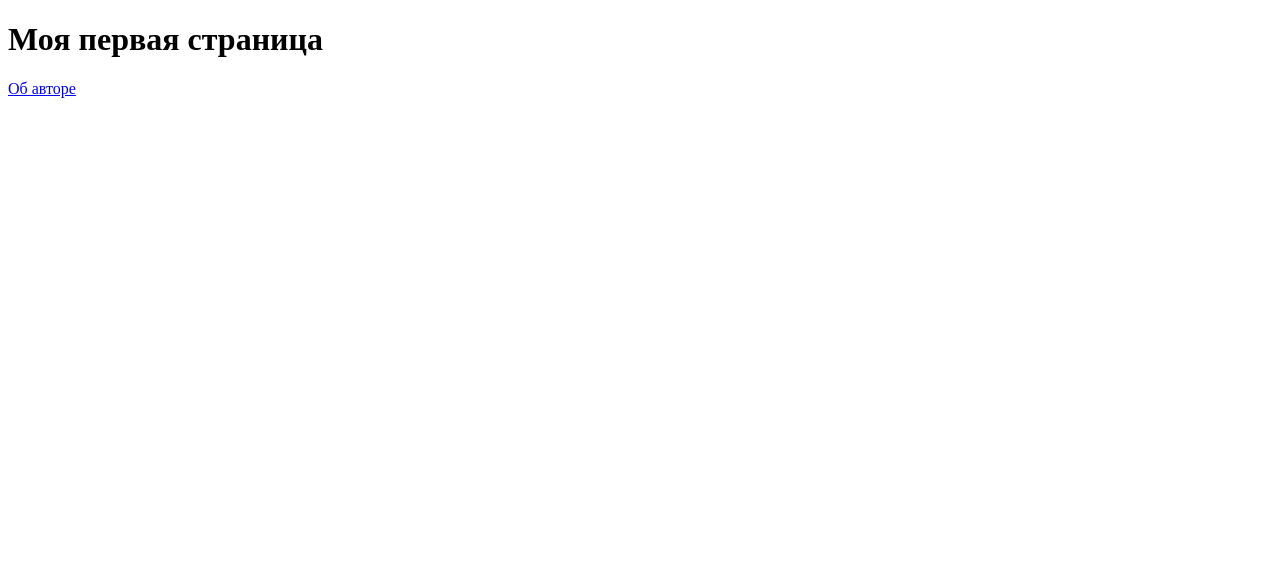
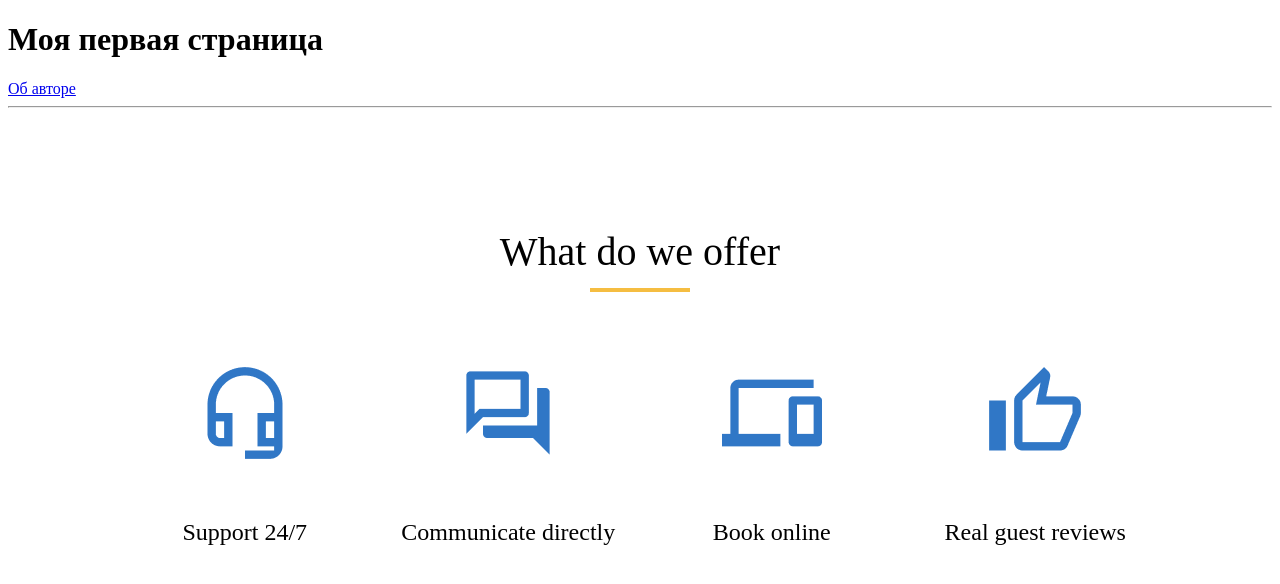
Before and after one commit to Andrake1959/if-html, a website: page index.html in a window 1280 px wide. Drawn offline with Linux system fonts and the light colour scheme.

Commit message:
Create directory "styles", file "slyles.css". Added images, new elements and styles.

```diff
--- a/index.html
+++ b/index.html
@@ -2,10 +2,34 @@
 <html lang="en">
   <head>
     <meta charset="UTF-8" />
+    <link rel="stylesheet" href="./styles/styles.css" />
     <title>Моя первая страница</title>
   </head>
   <body>
     <h1>Моя первая страница</h1>
     <a href="about" target="_blank">Об авторе</a>
+    <hr />
+    <div class="header">What do we offer</div>
+    <div class="highlight">
+      <img src="./images/content/highlight.png" alt="" />
+    </div>
+    <div class="offer">
+      <div class="info">
+        <img src="./images/content/headset.png" alt="headset" />
+        <p class="description">Support 24/7</p>
+      </div>
+      <div class="info">
+        <img src="./images/content/communicate.png" alt="dialog windows" />
+        <p class="description">Communicate directly</p>
+      </div>
+      <div class="info">
+        <img src="./images/content/devices.png" alt="devices" />
+        <p class="description">Book online</p>
+      </div>
+      <div class="info">
+        <img src="./images/content/reviews.png" alt="thumb up" />
+        <p class="description">Real guest reviews</p>
+      </div>
+    </div>
   </body>
 </html>
--- /dev/null
+++ b/styles/styles.css
@@ -0,0 +1,37 @@
+* {
+  box-sizing: border-box;
+}
+
+.header {
+  width: 310px;
+  height: 50px;
+  margin-top: 120px;
+  margin-right: auto;
+  margin-left: auto;
+  text-align: center;
+  font-size: 40px;
+}
+
+.highlight {
+  margin: auto;
+  width: 100px;
+  height: 5px;
+}
+
+.info {
+  display: inline-block;
+  width: 25%;
+  height: 180px;
+  float: left;
+  text-align: center;
+  font-size: 24px;
+}
+
+.offer {
+  height: 180px;
+  margin: 80px 105px 0 105px;
+}
+
+.description {
+  margin-top: 50px;
+}
```
Also changed, not shown: images/content/communicate.png (added), images/content/devices.png (added), images/content/headset.png (added), images/content/highlight.png (added), images/content/reviews.png (added).
